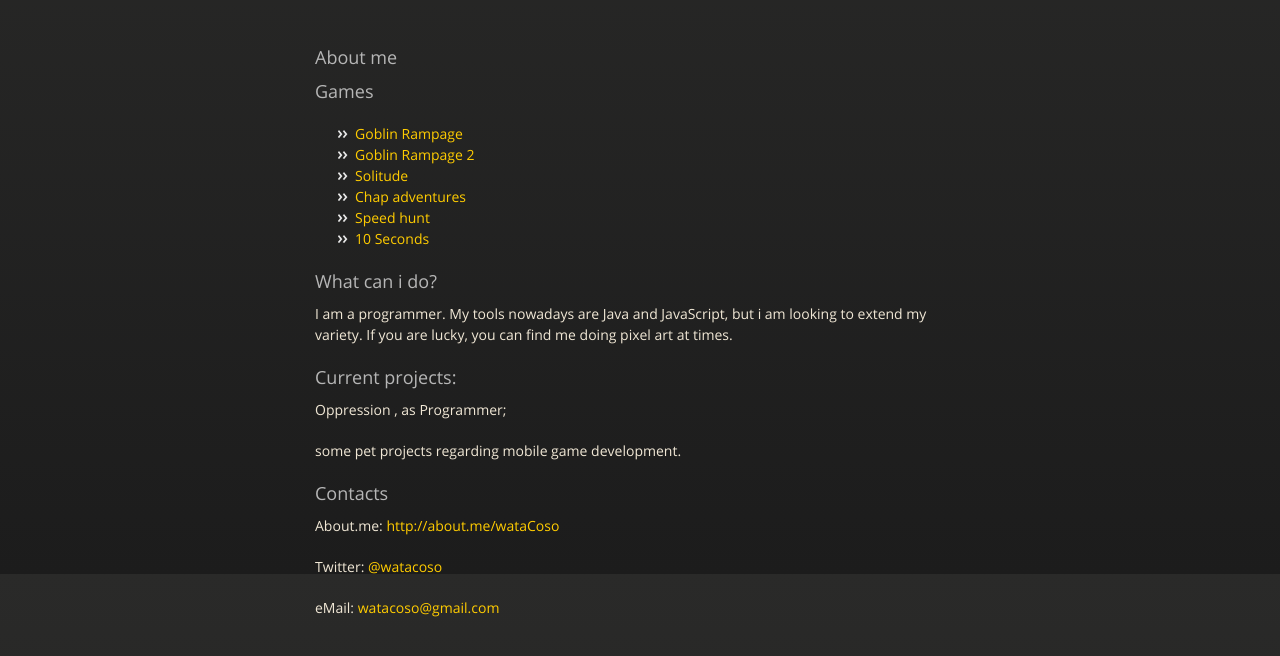
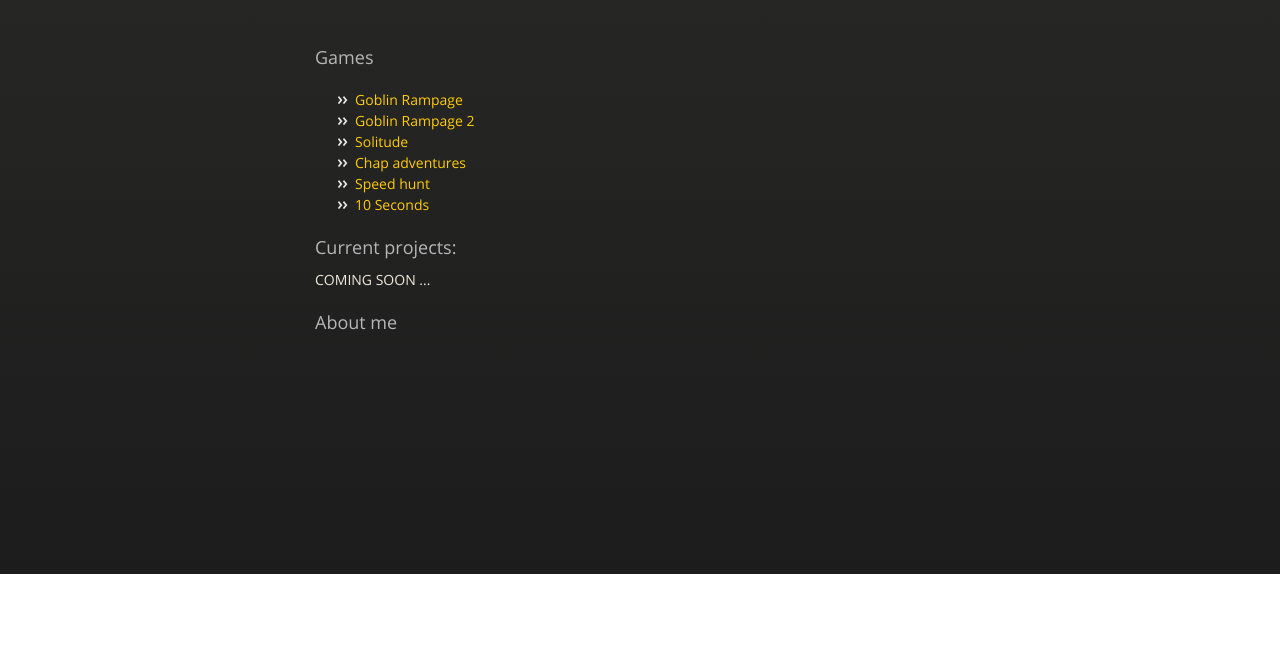
Before and after one commit to watacoso/watagaming, a plain HTML site: page index.html in a window 1280 px wide. Shown: the part 226-882 px from the top of the page. After the commit the page ends 800 px from the top, so only its background shows below. Drawn offline with nearby package versions, Linux system fonts and the light colour scheme; a script that the page names is missing.

Commit message:
Additional tweaks

```diff
--- a/index.html
+++ b/index.html
@@ -38,12 +38,9 @@
           <span class="credits right">Hosted on GitHub Pages &mdash; Theme by <a href="https://twitter.com/michigangraham">mattgraham</a></span>
         </div>
 
-        <h3>
-<a name="about-me" class="anchor" href="#about-me"><span class="octicon octicon-link"></span></a>About me</h3>
 
-<!--<p>Hi, am Guido Pintus, an Italian student of Computer engineering. I started learning game development on December 2012. Since then i joined a good number of jams and made games and prototypes. At the time of this writing, almost one year later, i am for the first time approaching the challenge of transforming this love in a profession.</p> -->
 
-<script src="//about.me/embed/wataCoso?style=site"></script>
+
 
 <h3>
 <a name="games" class="anchor" href="#games"><span class="octicon octicon-link"></span></a>Games</h3>
@@ -60,27 +57,21 @@
 </p>
 
 <h3>
-<a name="what-can-i-do" class="anchor" href="#what-can-i-do"><span class="octicon octicon-link"></span></a>What can i do?</h3>
+<a name="current-projects" class="anchor" href="#current-projects"><span class="octicon octicon-link"></span></a>Current projects:</h3>
 
-<p>I am a programmer. My tools nowadays are Java and JavaScript, but i am looking to extend my variety.
-If you are lucky, you can find me doing pixel art at times. </p>
+<p>COMING SOON ...</p>
+
 
 <h3>
-<a name="current-projects" class="anchor" href="#current-projects"><span class="octicon octicon-link"></span></a>Current projects:</h3>
-
-<p>Oppression , as Programmer;</p>
-
-<p>some pet projects regarding mobile game development.</p>
 
 <h3>
-<a name="contacts" class="anchor" href="#contacts"><span class="octicon octicon-link"></span></a>Contacts</h3>
+<a name="about-me" class="anchor" href="#about-me"><span class="octicon octicon-link"></span></a>About me</h3>
 
-<p>About.me: <a href="http://about.me/wataCoso">http://about.me/wataCoso</a> </p>
+<!--<p>Hi, am Guido Pintus, an Italian student of Computer engineering. I started learning game development on December 2012. Since then i joined a good number of jams and made games and prototypes. At the time of this writing, almost one year later, i am for the first time approaching the challenge of transforming this love in a profession.</p> -->
 
-<p>Twitter: <a href="https://github.com/watacoso" class="user-mention">@watacoso</a></p>
+<script src="//about.me/embed/wataCoso?style=site"></script>
 
-<p>eMail: <a href="mailto:watacoso@gmail.com">watacoso@gmail.com</a></p>
-      </section>
+</section>
 
     </div>
     <!--[if !IE]><script>fixScale(document);</script><![endif]-->
```
